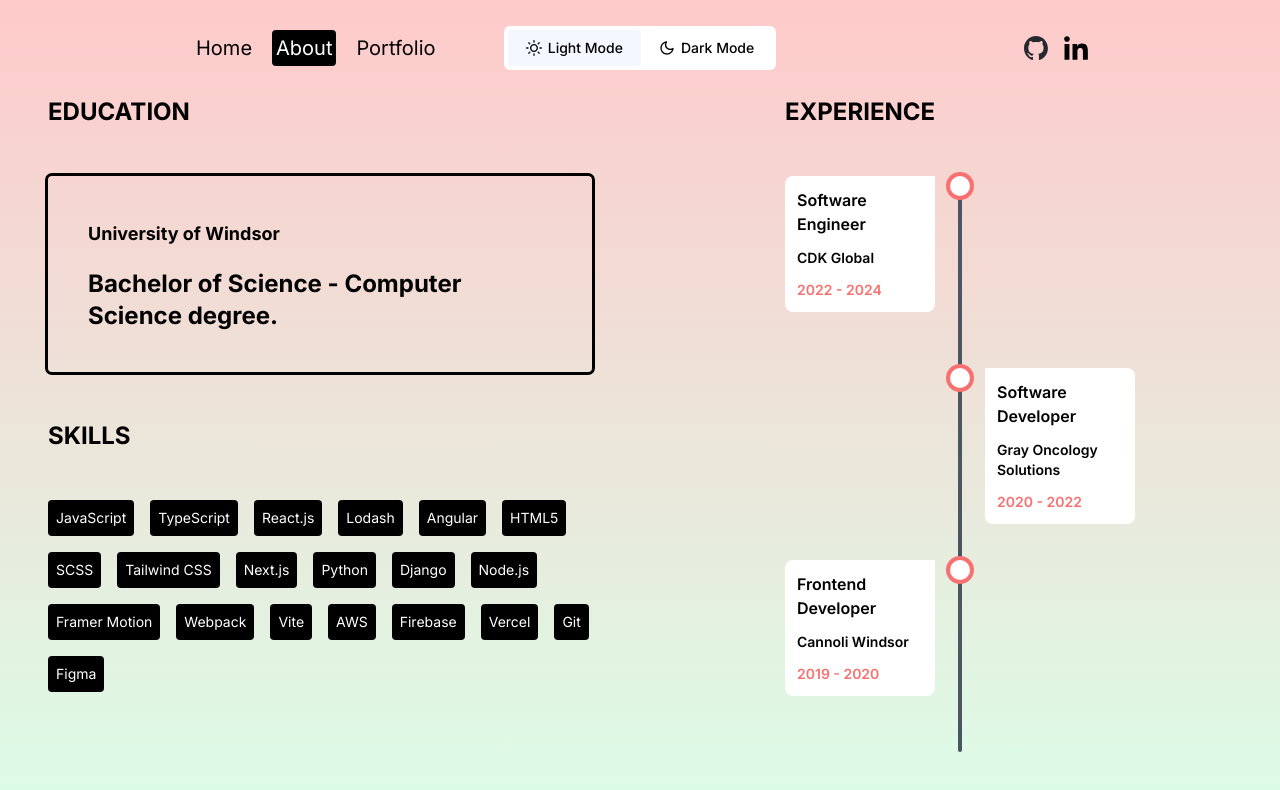
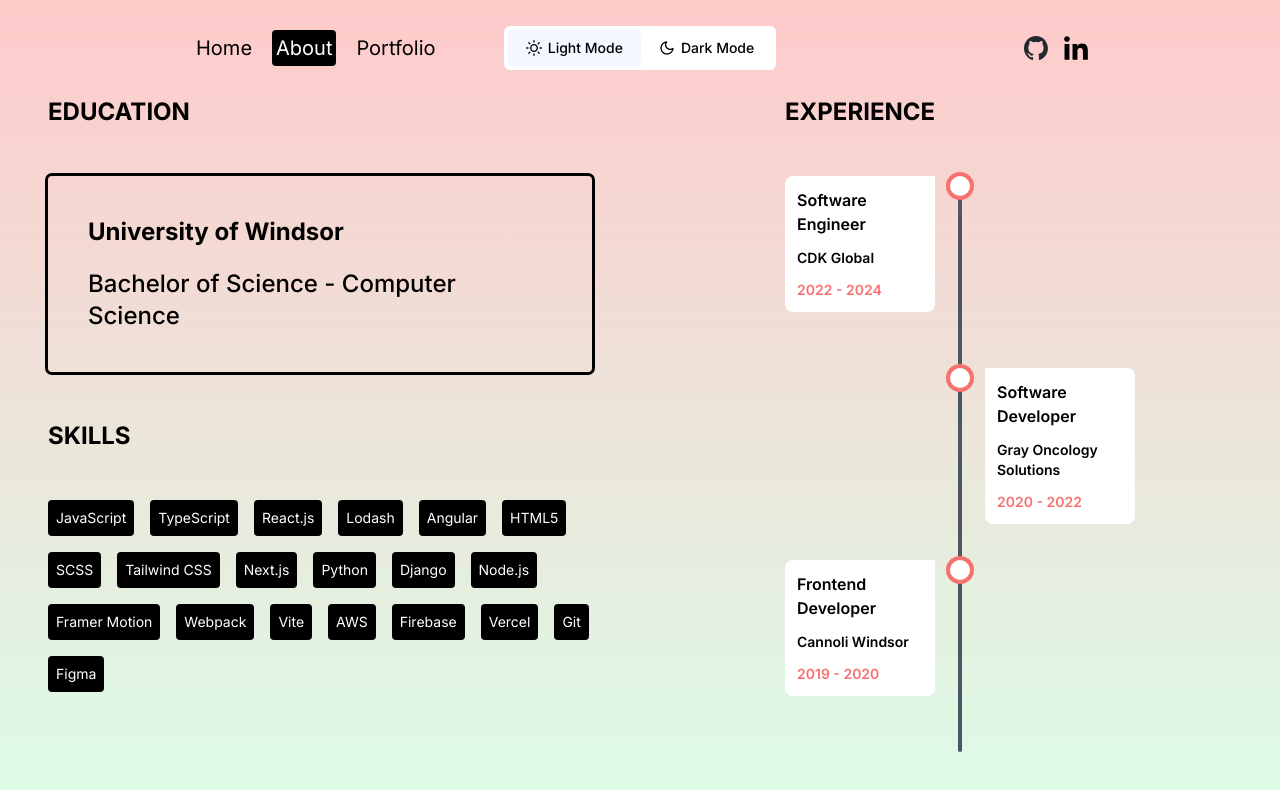
Before and after one commit to andrealswa/andrea-jeney, a Next.js app: page /about in a window 1280 px wide. Shown: the top 790 px of the page. Built offline with nearby package versions, Linux system fonts and the light colour scheme.

Commit message:
updated degree info layout

```diff
--- a/src/app/about/page.tsx
+++ b/src/app/about/page.tsx
@@ -37,11 +37,11 @@
 							className="font-bold text-2xl">
 							EDUCATION
 							<div className="border-outline outline mt-12 p-10 rounded">
-								<span className="text-lg font-bold pb-5">
+								<span className="text-xlg font-bold pb-5">
 									University of Windsor
 								</span>
-								<p className="text-m pt-5">
-									Bachelor of Science - Computer Science degree.
+								<p className="font-medium pt-5">
+									Bachelor of Science - Computer Science
 								</p>
 							</div>
 						</motion.h1>
```
